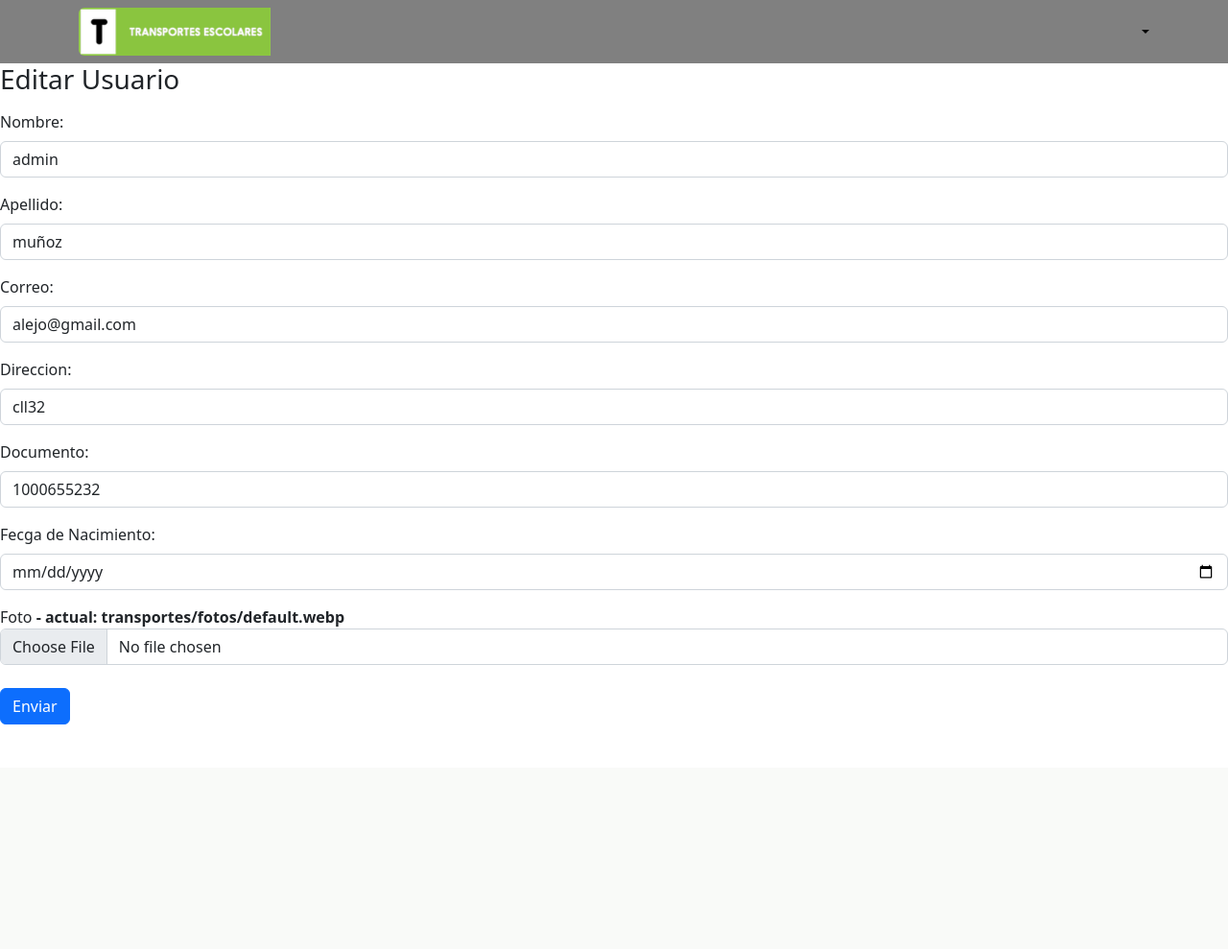
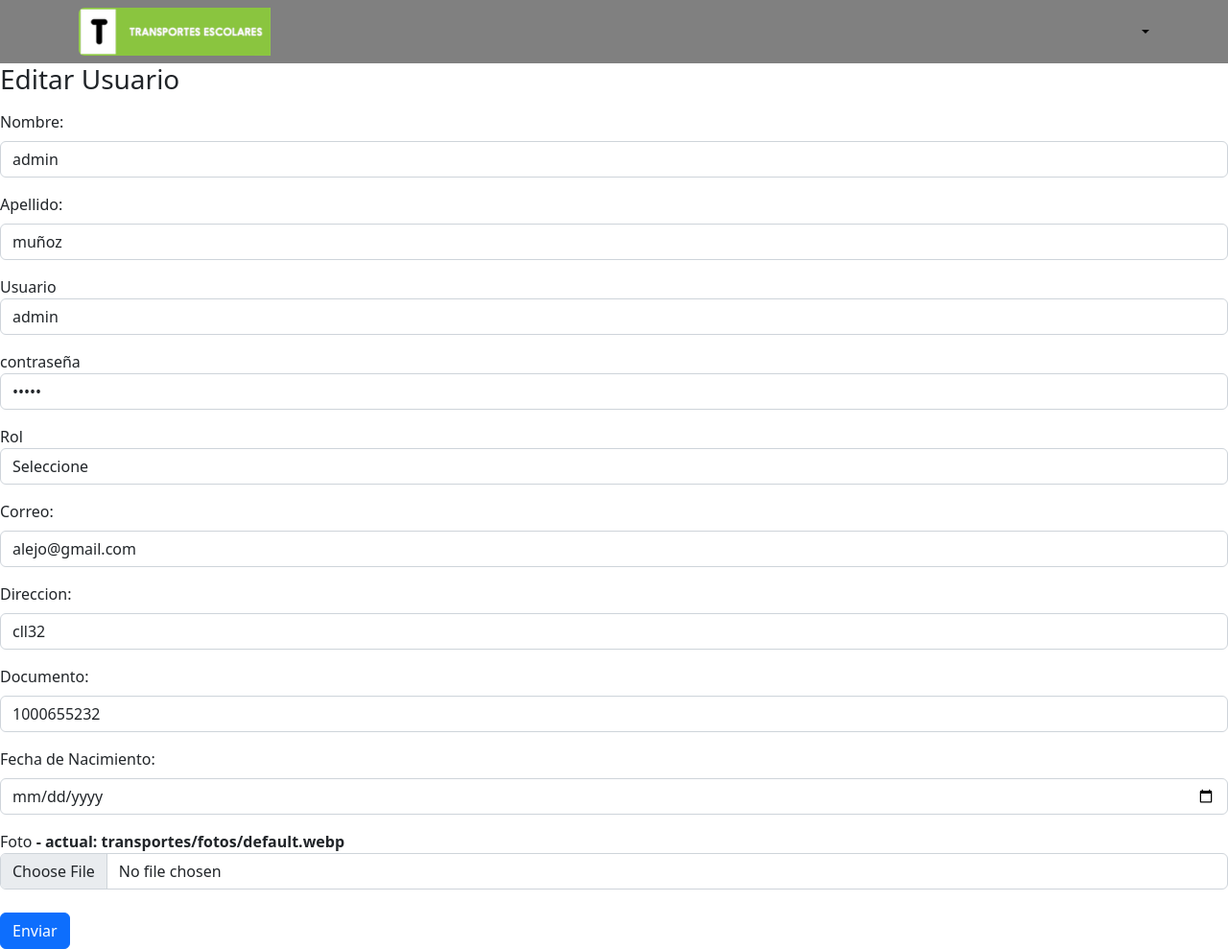
Before and after one commit to Alejoml07/Proyecto-TransportesEscolares, a Django app: template transportes/transportesEscolaresSena/templates/transportes/login/usuarios/editarUsuario.html in a window 1280 px wide. Shown: the whole page at 96% size. Before the commit the page ends 755 px from the top, so only its background shows below. Run offline with Django 4.2, Linux system fonts and the light colour scheme; the template is opened without the code that fills it: values that come from a table or form of the project are taken from there, others are empty; data comes from the database, SQL or seed files in the repository; both versions use the stored data as it was after the commit; some libraries are stand-ins or nearby versions.

Commit message:
Exposicion

```diff
--- a/transportes/transportesEscolaresSena/templates/transportes/login/login.html
+++ b/transportes/transportesEscolaresSena/templates/transportes/login/login.html
@@ -12,7 +12,7 @@
 <body>
     <nav class="navbar navbar-expand-sm bg-dark navbar-dark">
         <div class="container-fluid">
-          <a class="navbar-brand" href="#">Logo</a>
+            <a href="{% url 'transportes:indexPrimary' %}"> <img  src="../../static/transportes/assets/logo.png"  width="200px" height="200px" class="img-fluid rounded-start" alt="..." ></a>
         </div>
     </nav><br><br><br>
 {% if messages %}
--- a/transportes/transportesEscolaresSena/templates/transportes/login/usuarios/editarUsuario.html
+++ b/transportes/transportesEscolaresSena/templates/transportes/login/usuarios/editarUsuario.html
@@ -24,6 +24,25 @@
             <label for="" class="form-label">Apellido:</label>
             <input type="text" class="form-control" id="" value="{{ cliente.apellido }}" name="apellido">
           </div>
+
+          <div class="mb-3 mt-3">
+            <label>Usuario</label>
+            <input type="text" class="form-control" id="" value="{{ cliente.usuario }}" name="usuario">
+          </div>
+
+          <div class="mb-3 mt-3">
+            <label>contraseña</label>
+            <input type="password" class="form-control" id="" value="{{ cliente.clave }}" name="clave">
+          </div>
+          <div class="mb-3 mt-3">
+            <label>Rol</label>
+            <select value="{{ cliente.rol }}" name="rol" class="form-control">
+                <option >Seleccione</option>
+                <option value="A">Administrador</option>
+                <option value="P">Proveedor</option>
+                <option value="C" >Cliente</option>
+            </select>
+          </div>
           <div class="mb-3 mt-3">
             <label for="" class="form-label">Correo:</label>
             <input type="email" class="form-control" id="email" value="{{ cliente.correo }}" name="correo">
@@ -37,7 +56,7 @@
             <input type="number" class="form-control" id="" value="{{ cliente.documento }}" name="documento">
           </div>
           <div class="mb-3 mt-3">
-            <label for="" class="form-label">Fecga de Nacimiento:</label>
+            <label for="" class="form-label">Fecha de Nacimiento:</label>
             <input type="date" class="form-control" id="" value="{{ cliente.fecha_nacimiento }}" name="fecha_nacimiento">
           </div>
           <label>Foto</label>
--- a/transportes/transportesEscolaresSena/templates/transportes/login/usuarios/listarUsuario.html
+++ b/transportes/transportesEscolaresSena/templates/transportes/login/usuarios/listarUsuario.html
@@ -66,7 +66,7 @@
                     <td>{{t.documento}}</td>
                     <td>{{t.fecha_nacimiento}}</td>
                     <td>
-                      <img src="{{t.foto.url}}" width="10%">
+                      <img src="" width="10%">
                   </td>
                     <td>
                         <div class="d-grid gap-2 d-md-block">
--- a/transportes/transportesEscolaresSena/templates/transportes/login/usuarios/verUsuario.html
+++ b/transportes/transportesEscolaresSena/templates/transportes/login/usuarios/verUsuario.html
@@ -116,7 +116,7 @@
                             {%for t in comentarios %}
                             <tbody>
                               <tr>
-                                <td {% if cli.nombre == t.cliente.nombre %}{% endif %} >{{t.cliente.nombre}}</td>
+                                <td {% if cli.nombre == t.cliente.nombre %}{% endif %} >{{t.desc}}</td>
                               </tr>
                             </tbody>
                             {%endfor%}
```
Also changed, not shown: transportes/db.sqlite3.
